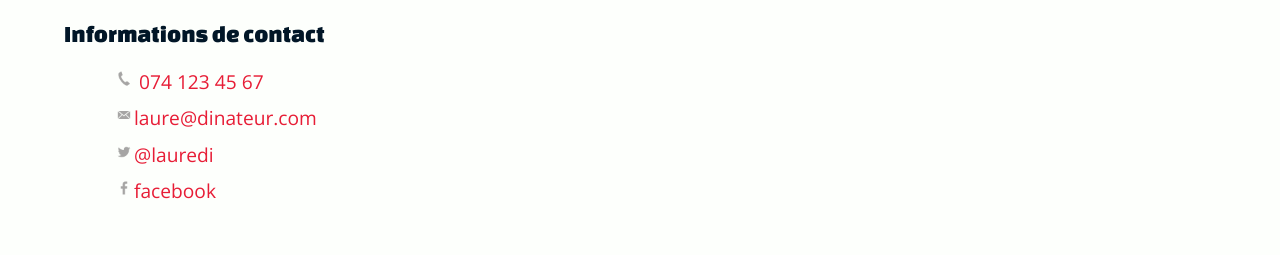
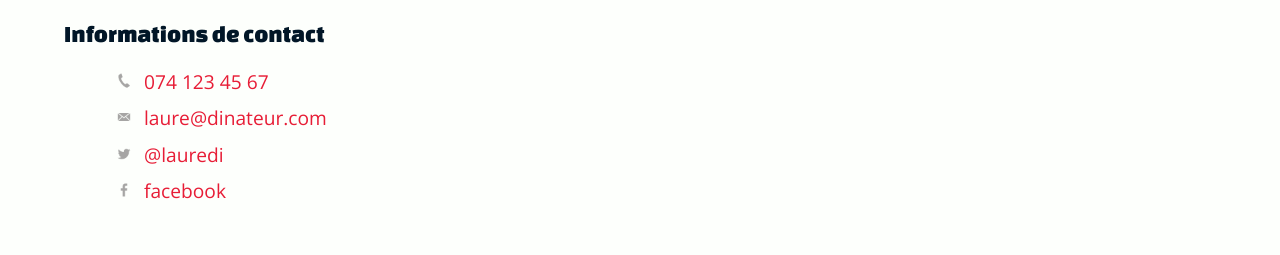
Before and after one commit to esig-jura/b053-laure-dinateur-Noa-faretra, a plain HTML site: page _sources/contact.html in a window 1280 px wide. Shown: the part 446-701 px from the top of the page. Drawn offline with Linux system fonts and the light colour scheme; a web font is replaced by a local one.

Commit message:
fin page contacte

```diff
--- a/_sources/contact.html
+++ b/_sources/contact.html
@@ -53,10 +53,10 @@
             <h2>Informations de contact</h2>
             <nav>
                 <ul>
-                    <li><img src="images/phone.png" alt="imagePhone"> <a href="tel:074 123 45 67"> 074 123 45 67</a></li>
-                    <li><img src="images/mail.png" alt="imagEmail"><a href="mailto:laure@dinateur.com">laure@dinateur.com</a></li>
-                    <li><img src="images/twitter.png" alt="imageTwitter"><a href="https://twitter.com/lauredi">@lauredi</a></li>
-                    <li><img src="images/facebook.png" alt="imageFacebook"><a href="https://www.facebook.com/laure.dinateur">facebook</a></li>
+                    <li class = "phone"><a href="tel:074 123 45 67"> 074 123 45 67</a></li>
+                    <li class = "Mail"><a href="mailto:laure@dinateur.com">laure@dinateur.com</a></li>
+                    <li class = "twitter"><a href="https://twitter.com/lauredi">@lauredi</a></li>
+                    <li class = "facebook"><a href="https://www.facebook.com/laure.dinateur">facebook</a></li>
                 </ul>
             </nav>
         </section>
--- a/_sources/css/css.css
+++ b/_sources/css/css.css
@@ -135,8 +135,24 @@ footer ul img:hover {
 
 .contact-infos ul li {
     margin-bottom: 0.5em;
+    background-repeat: no-repeat;
+    background-size: 20px 20px ;
+    background-position: 0 2px;
+    padding: 0 0 0 30px;
 }
 
+.phone{
+    background-image: url(../images/phone.png);
+}
+.twitter{
+    background-image: url(../images/twitter.png);
+}
+.facebook{
+    background-image: url(../images/facebook.png);
+}
+.Mail{
+    background-image: url(../images/mail.png);
+}
 .contact-infos ul img{
     max-width:20px;
 }
```
